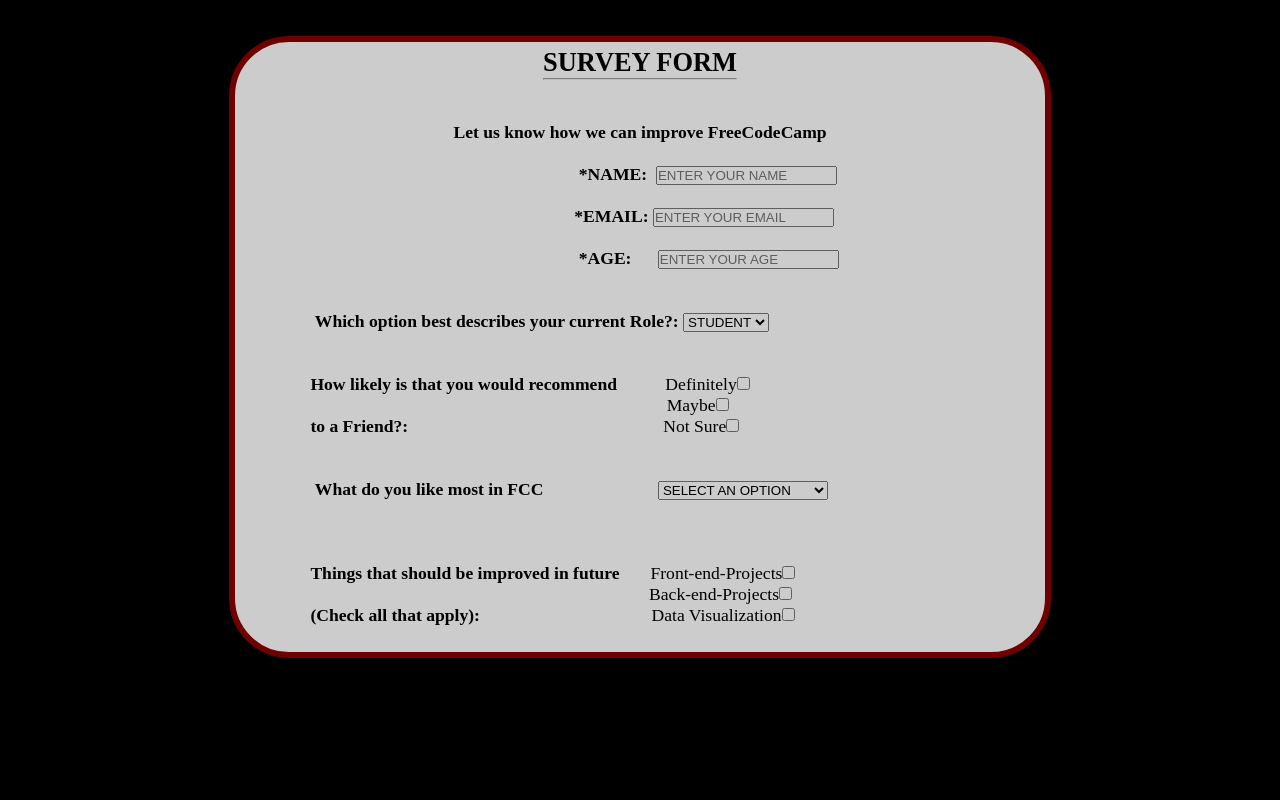
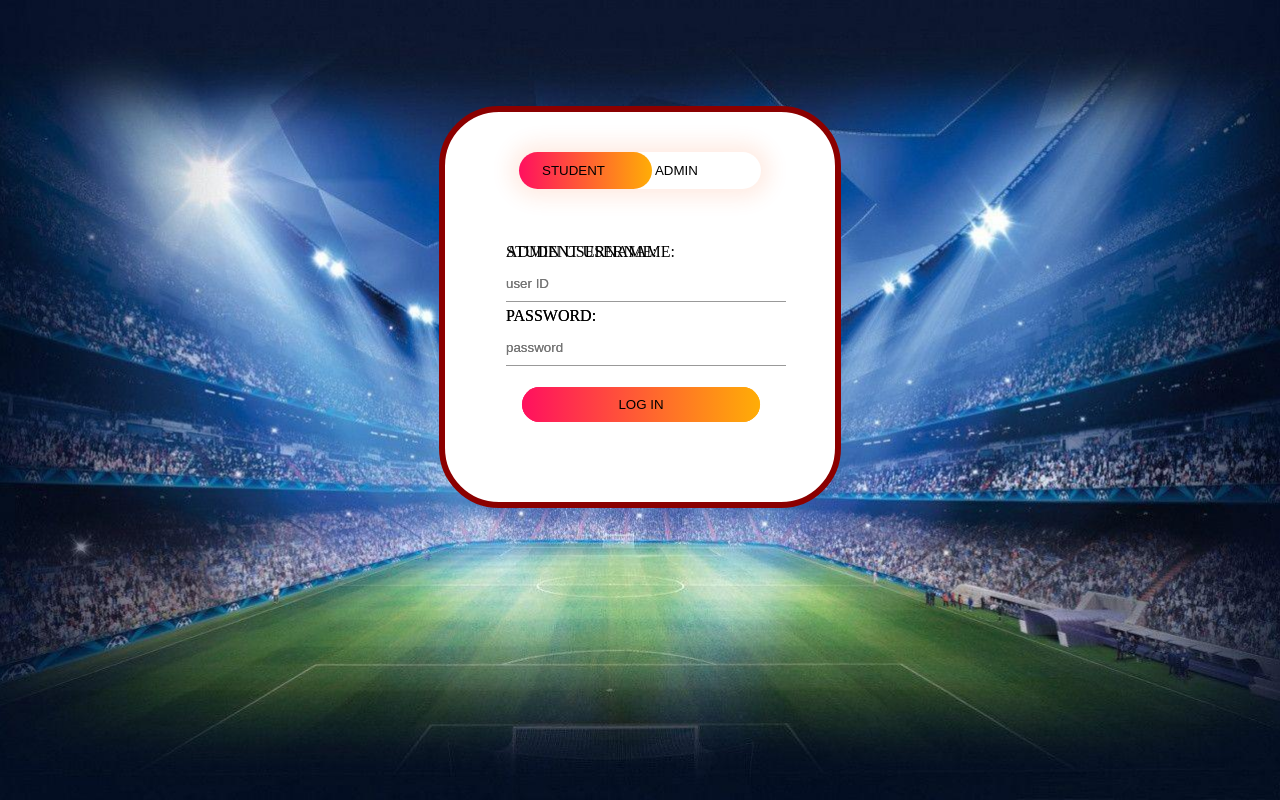
Before and after one commit to ArshadMajgaonkar/College_events_management_website, a PHP site: page /login.html in a window 1280 px wide. Run offline with PHP 8.4, Linux system fonts and the light colour scheme.

Commit message:
admin pages design

```diff
--- a/connect.php
+++ b/connect.php
@@ -12,7 +12,7 @@ $connection=mysqli_connect(DB_HOST,DB_USERNAME,DB_PASSWORD,DB_NAME) or die("cann
 //                          $result = mysqli_query($connection, $sql);
 
 
-//                          while ($row = mysqli_fetch_array($result)) {
+//                          while ($row = mysqli_fetch_assoc($result)) {
 //                             echo '
 //                             <tr>
 //                                  <td>' . $row["AEN"] . '</td>
--- a/css/style.css
+++ b/css/style.css
@@ -1,38 +1,95 @@
 *{
+    margin: 0;
     padding: 0;
-    margin: 0;
 }
-.home{
-    display: flex;
+
+
+.main{
     height: 100%;
     width: 100%;
-    background:  black no-repeat center center;
+    background:  url('../img/img1.jpg') no-repeat center center;
     background-size: cover;
     position: absolute;
     z-index: -1;
     overflow: hidden;
+
 }
 .box{
-    width: 800px;
-    height: 600px;
+    width: 380px;
+    height: 380px;
     position: relative;
     margin: 6px auto;
     padding: 5px;
-    background-color: white;
-    /* background:url('./img/img1.jpg')no-repeat center center; */
-    top: 30px;
+    background:white;
+    opacity: 100%;
+    top: 100px;
     z-index: -1;
     border-radius: 60px;
     border: 6px solid darkred;
-    color:black;
-    background-size: cover;
-    z-index: -1;
     overflow: hidden;
-    opacity: 0.8;
-    font-size: 1.1rem;
 }
-#heading{
-    display: flex;
-    justify-content: center;
-    font: 3rem;
+
+.button{
+    width: 242px;
+    margin: 35px auto;
+    position: relative;
+    box-shadow: 0 0 20px 9px #ff61241f;
+    border-radius: 30px;
 }
+.btn{
+    padding: 11px 23px;
+    cursor: pointer;
+    background: transparent;
+    border: 0;
+    outline: none;
+    position: relative;
+
+
+}
+
+#btn1{
+    top: 0;
+    left: 0;
+    position: absolute;
+    width: 133px;
+    height: 100%;
+    background: linear-gradient(to right, #ff105f,#ffad06);
+    border-radius: 30px;
+    transition: 0.5s;
+}
+.form1{
+    top: 131px;
+    position: absolute;
+    width: 280px;
+    transition: 0.5s;
+}
+.field{
+    width: 100%;
+    padding: 10px 0;
+    margin: 5px 0;
+    border-left: 0;
+    border-top:0;
+    border-right: 0;
+    border-bottom: 1px solid #999;
+    background: transparent;
+    outline: none;
+}
+.submit{
+    width: 85%;
+    padding: 10px 30px;
+    cursor: pointer;
+    display: block;
+    margin: 16px;
+    background: linear-gradient(to right,#ff105f,#ffad06);
+    border: 0;
+    outline: none;
+    border-radius: 30px;
+}
+#student{
+    left: 61px;
+    overflow: hidden;
+}
+#admin{
+    left: 61px;
+    overflow: hidden;
+}
--- a/login.html
+++ b/login.html
@@ -1,86 +1,59 @@
 <!DOCTYPE html>
-<html>
+<html lang="en">
 
 <head>
-    <title>SURVEY FORM</title>
+    <meta charset="UTF-8">
+    <meta name="viewport" content="width=device-width, initial-scale=1.0">
+    <title>LOGIN</title>
     <link rel="stylesheet" href="./css/style.css">
-
 </head>
 
 <body>
-    <div class="home">
+    <div class="main">
         <div class="box">
-            <div id="heading"><b>
-                    <h2>SURVEY FORM</h2><hr>
-                </b></div><br><br>
-            <div id="heading"><b>Let us know how we can improve FreeCodeCamp</b></div><br>
+            <div class="button">
+                <div id="btn1"></div>
+                <button type="button" class="btn" onclick="student()">STUDENT</button>
+                <button type="button" class="btn" onclick="admin()">ADMIN</button>
+            </div>
+            <form id="student" class="form1">
+                STUDENT USERNAME: <br>
+                <input type="text" class="field" placeholder="user ID" required><br>
+                 PASSWORD:<br>
+                <input type="password" class="field" placeholder="password" required>
+                <button type="submit" class="submit">LOG IN</button>
+            </form>
+            <form id="admin" class="form1">
+               ADMIN USERNAME: <br>
+               <input type="text" class="field" placeholder="user ID" required><br>
+                PASSWORD:<br>
+               <input type="password" class="field" placeholder="password" required>
+               <button type="submit" class="submit">LOG IN</button>
+           </form>
+        </div>
 
-            <div id="form">
-                &nbsp;&nbsp;&nbsp;&nbsp;&nbsp;&nbsp;&nbsp;&nbsp; &nbsp;&nbsp;&nbsp;&nbsp;&nbsp;&nbsp;&nbsp;&nbsp;
-                &nbsp;&nbsp;&nbsp;&nbsp;&nbsp;&nbsp;&nbsp;&nbsp;&nbsp;&nbsp;&nbsp;&nbsp;&nbsp;&nbsp;&nbsp;&nbsp;&nbsp;&nbsp;&nbsp;&nbsp;&nbsp;&nbsp;&nbsp;&nbsp;
-                &nbsp;&nbsp;&nbsp;&nbsp;&nbsp;&nbsp;&nbsp;&nbsp; &nbsp;&nbsp;&nbsp;&nbsp;&nbsp;&nbsp;&nbsp;&nbsp;
-                &nbsp;&nbsp;&nbsp;&nbsp;&nbsp;&nbsp;&nbsp;&nbsp;&nbsp;&nbsp;&nbsp;&nbsp;&nbsp;&nbsp;&nbsp;&nbsp;<b>*NAME:</b>&nbsp;&nbsp;<input
-                    type="text" class="form1" placeholder="ENTER YOUR NAME" required><br><br>
-                &nbsp;&nbsp;&nbsp;&nbsp;&nbsp;&nbsp;&nbsp;&nbsp; &nbsp;&nbsp;&nbsp;&nbsp;&nbsp;&nbsp;&nbsp;&nbsp;
-                &nbsp;&nbsp;&nbsp;&nbsp;&nbsp;&nbsp;&nbsp;&nbsp;&nbsp;&nbsp;&nbsp;&nbsp;&nbsp;&nbsp;&nbsp;&nbsp;
-                &nbsp;&nbsp;&nbsp;&nbsp;&nbsp;&nbsp;&nbsp;&nbsp; &nbsp;&nbsp;&nbsp;&nbsp;&nbsp;&nbsp;&nbsp;&nbsp;
-                &nbsp;&nbsp;&nbsp;&nbsp;&nbsp;&nbsp;&nbsp;&nbsp;&nbsp;&nbsp;&nbsp;&nbsp;&nbsp;&nbsp;&nbsp;&nbsp;&nbsp;&nbsp;&nbsp;&nbsp;&nbsp;&nbsp;&nbsp;<b>*EMAIL:</b>&nbsp;<input
-                    type="email" class="form1" placeholder="ENTER YOUR EMAIL" required><br><br>
-                &nbsp;&nbsp;&nbsp;&nbsp;&nbsp;&nbsp;&nbsp;&nbsp; &nbsp;&nbsp;&nbsp;&nbsp;&nbsp;&nbsp;&nbsp;&nbsp;
-                &nbsp;&nbsp;&nbsp;&nbsp;&nbsp;&nbsp;&nbsp;&nbsp;&nbsp;&nbsp;&nbsp;&nbsp;&nbsp;&nbsp;
-                &nbsp;&nbsp;&nbsp;&nbsp;&nbsp;&nbsp;&nbsp;&nbsp; &nbsp;&nbsp;&nbsp;&nbsp;&nbsp;&nbsp;&nbsp;&nbsp;
-                &nbsp;&nbsp;&nbsp;&nbsp;&nbsp;&nbsp;&nbsp;&nbsp;&nbsp;&nbsp;&nbsp;&nbsp;&nbsp;&nbsp;&nbsp;&nbsp;&nbsp;&nbsp;&nbsp;&nbsp;&nbsp;&nbsp;&nbsp;&nbsp;&nbsp;&nbsp;<b>*AGE:</b>&nbsp;&nbsp;&nbsp;&nbsp;&nbsp;&nbsp;<input
-                    type="age" class="form1" placeholder="ENTER YOUR AGE" required><br><br><br>
-            </div>
-            <div>
-                <label for="role">&nbsp;&nbsp;&nbsp;&nbsp;&nbsp;&nbsp;&nbsp;&nbsp;
-                    &nbsp;&nbsp;&nbsp;&nbsp;&nbsp;&nbsp;&nbsp;
-                   <b> Which option best describes your current Role?:</b></label>
-                <select name="myrole" id="role">
-                    <option value="">STUDENT</option>
-                    <option value="">TEACHER</option>
-                    <option value="">ADVISER</option>
-                </select><br><br><br>
-            </div>
-            <div class="check" >
-                &nbsp;&nbsp;&nbsp;&nbsp;&nbsp;&nbsp;&nbsp;&nbsp;&nbsp;&nbsp;&nbsp;&nbsp;&nbsp;&nbsp;&nbsp;&nbsp;<span><b>How
-                    likely is that you would recommend</b></span>&nbsp;&nbsp;
-                &nbsp;&nbsp;&nbsp;&nbsp;&nbsp;&nbsp;&nbsp;&nbsp;Definitely<input
-                    type="checkbox"><br>&nbsp;&nbsp;&nbsp;&nbsp;&nbsp;&nbsp;&nbsp;&nbsp;
-                &nbsp;&nbsp;&nbsp;&nbsp;&nbsp;&nbsp;&nbsp;&nbsp;
-                &nbsp;&nbsp;&nbsp;&nbsp;&nbsp;&nbsp;&nbsp;&nbsp;&nbsp;&nbsp;&nbsp;&nbsp;&nbsp;&nbsp;&nbsp;&nbsp;&nbsp;&nbsp;&nbsp;&nbsp;&nbsp;&nbsp;
-                &nbsp;&nbsp;&nbsp;&nbsp;&nbsp;&nbsp;&nbsp;&nbsp;
-                &nbsp;&nbsp;&nbsp;&nbsp;&nbsp;&nbsp;&nbsp;&nbsp;&nbsp;&nbsp;&nbsp;&nbsp;&nbsp;&nbsp;&nbsp;&nbsp;&nbsp;&nbsp;&nbsp;&nbsp;&nbsp;&nbsp;&nbsp;&nbsp;&nbsp;&nbsp;&nbsp;&nbsp;&nbsp;&nbsp;&nbsp;&nbsp;&nbsp;&nbsp;&nbsp;&nbsp;&nbsp;&nbsp;&nbsp;&nbsp;&nbsp;&nbsp;&nbsp;&nbsp;&nbsp;&nbsp;
-                Maybe<input type="checkbox"><br>
-                &nbsp;&nbsp;&nbsp;&nbsp;&nbsp;&nbsp;&nbsp;&nbsp;&nbsp;&nbsp;&nbsp;&nbsp;&nbsp;&nbsp;&nbsp;&nbsp;<span><b>to
-                    a
-                    Friend?:</b></span>&nbsp;&nbsp;&nbsp;&nbsp;&nbsp;&nbsp;&nbsp;&nbsp;&nbsp;&nbsp;&nbsp;&nbsp;&nbsp;&nbsp;&nbsp;&nbsp;&nbsp;&nbsp;&nbsp;&nbsp;&nbsp;&nbsp;&nbsp;&nbsp;&nbsp;&nbsp;&nbsp;&nbsp;&nbsp;&nbsp;&nbsp;&nbsp;&nbsp;&nbsp;&nbsp;&nbsp;&nbsp;&nbsp;&nbsp;&nbsp;&nbsp;&nbsp;&nbsp;&nbsp;&nbsp;&nbsp;&nbsp;&nbsp;&nbsp;&nbsp;&nbsp;&nbsp;&nbsp;&nbsp;&nbsp;&nbsp;&nbsp;
-                Not Sure<input type="checkbox"><br>
-            </div><br><br>
-            <div>
-                <label for="choice">&nbsp;&nbsp;&nbsp;&nbsp;&nbsp;&nbsp;&nbsp;&nbsp;
-                    &nbsp;&nbsp;&nbsp;&nbsp;&nbsp;&nbsp;&nbsp;
-                   <b> What do you like most in FCC</b></label>&nbsp;&nbsp;&nbsp;&nbsp;&nbsp;&nbsp;&nbsp;&nbsp;&nbsp;&nbsp;&nbsp;&nbsp;&nbsp;&nbsp;&nbsp;&nbsp;&nbsp;&nbsp;&nbsp;&nbsp;&nbsp;&nbsp;&nbsp;&nbsp;&nbsp;
-                <select name="mychoice" id="choice">
-                    <option value="">SELECT AN OPTION</option>
-                    <option value="">PROBLEM STATEMENT</option>
-                    <option value="">EXPERIENCE</option>
-                </select><br><br>
-            </div><br><br>
-            <div class="improve">
-                &nbsp;&nbsp;&nbsp;&nbsp;&nbsp;&nbsp;&nbsp;&nbsp;&nbsp;&nbsp;&nbsp;&nbsp;&nbsp;&nbsp;&nbsp;&nbsp;<span><b>Things that should be improved in future</b></span>&nbsp;&nbsp;
-                &nbsp;&nbsp;&nbsp;&nbsp;Front-end-Projects<input
-                    type="checkbox"><br>&nbsp;&nbsp;&nbsp;&nbsp;&nbsp;&nbsp;&nbsp;&nbsp;
-                &nbsp;&nbsp;&nbsp;&nbsp;&nbsp;&nbsp;&nbsp;&nbsp;
-                &nbsp;&nbsp;&nbsp;&nbsp;&nbsp;&nbsp;&nbsp;&nbsp;&nbsp;&nbsp;&nbsp;&nbsp;&nbsp;&nbsp;&nbsp;&nbsp;&nbsp;&nbsp;&nbsp;&nbsp;&nbsp;&nbsp;
-                &nbsp;&nbsp;&nbsp;&nbsp;&nbsp;&nbsp;&nbsp;&nbsp;
-                &nbsp;&nbsp;&nbsp;&nbsp;&nbsp;&nbsp;&nbsp;&nbsp;&nbsp;&nbsp;&nbsp;&nbsp;&nbsp;&nbsp;&nbsp;&nbsp;&nbsp;&nbsp;&nbsp;&nbsp;&nbsp;&nbsp;&nbsp;&nbsp;&nbsp;&nbsp;&nbsp;&nbsp;&nbsp;&nbsp;&nbsp;&nbsp;&nbsp;&nbsp;&nbsp;&nbsp;&nbsp;&nbsp;&nbsp;&nbsp;&nbsp;&nbsp;
-                Back-end-Projects<input type="checkbox"><br>
-                &nbsp;&nbsp;&nbsp;&nbsp;&nbsp;&nbsp;&nbsp;&nbsp;&nbsp;&nbsp;&nbsp;&nbsp;&nbsp;&nbsp;&nbsp;&nbsp;<span><b>(Check all that apply):</b></span>&nbsp;&nbsp;&nbsp;&nbsp;&nbsp;&nbsp;&nbsp;&nbsp;&nbsp;&nbsp;&nbsp;&nbsp;&nbsp;&nbsp;&nbsp;&nbsp;&nbsp;&nbsp;&nbsp;&nbsp;&nbsp;&nbsp;&nbsp;&nbsp;&nbsp;&nbsp;&nbsp;&nbsp;&nbsp;&nbsp;&nbsp;&nbsp;&nbsp;&nbsp;&nbsp;&nbsp;&nbsp;&nbsp;
-                Data Visualization<input type="checkbox"><br>
-            </div><br>
-        </div>
     </div>
+
+    <script>
+    var x = document.getElementById("student");
+    var y= document.getElementById("admin")
+    var z= document.getElementById("btn1");
+
+    function admin(){
+        x.style.left ="-400px";
+        y.style.left ="61px";
+        z.style.left ="110px";
+
+    }
+    function student(){
+        x.style.left ="61px";
+        y.style.left ="450px";
+        z.style.left ="0px";
+
+    }
+
+    </script>
+
 </body>
 
 </html>
```
Also changed, not shown: a_deleteSport.php (added, +44 -0 lines), a_deleteSportScript.php (added, +27 -0 lines), css/sport.css (added, +45 -0 lines), test.php (added, +36 -0 lines).
